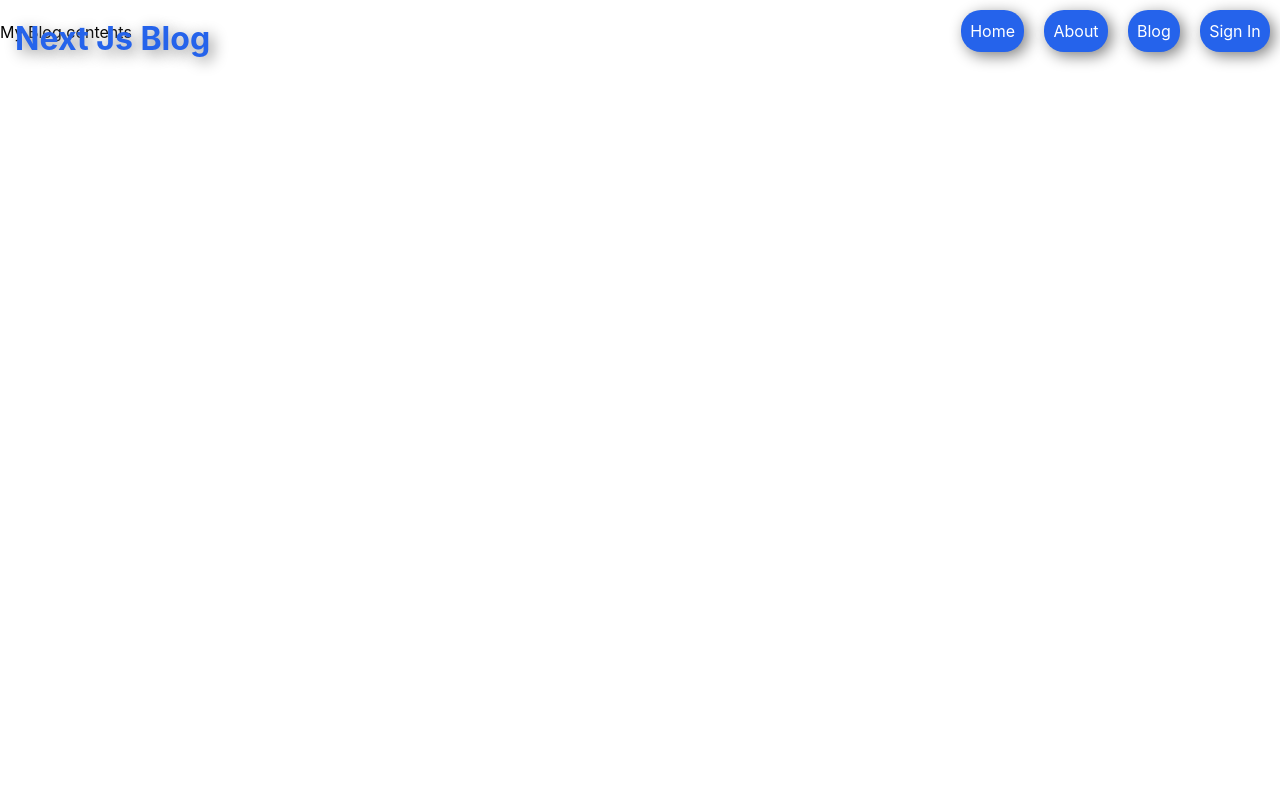
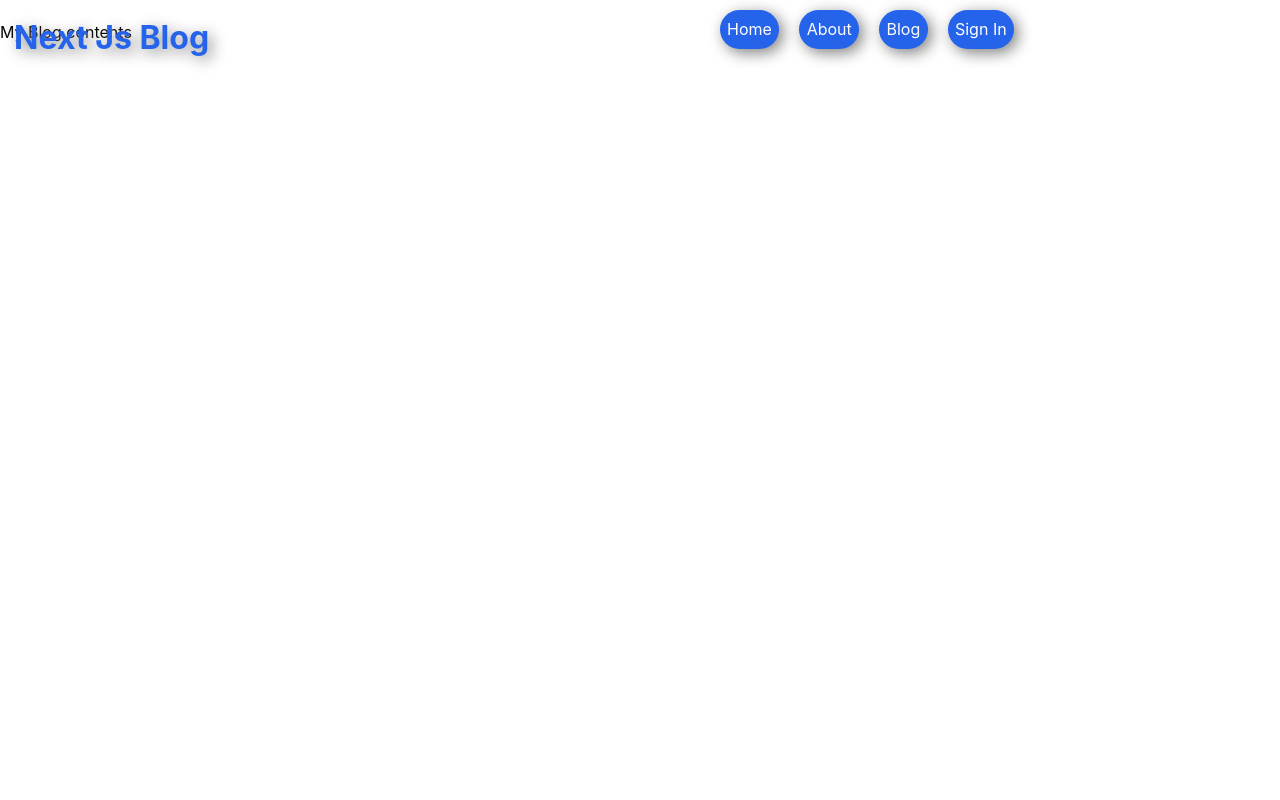
Before and after one commit to HR199812/NextJsBlogTemplate, a Next.js app: page /blog in a window 1280 px wide. Shown: the top 800 px of the page. Built offline with nearby package versions, Linux system fonts and the light colour scheme; what next-redux-wrapper would draw is missing.

Commit message:
UserNavbar CSS Fix

```diff
--- a/styles/Home.module.css
+++ b/styles/Home.module.css
@@ -104,6 +104,7 @@
   width: 100%;
   z-index: 1;
   display: flex;
+  padding-right: 20%;
 }
 .navbar ul {
   display: block;
```
